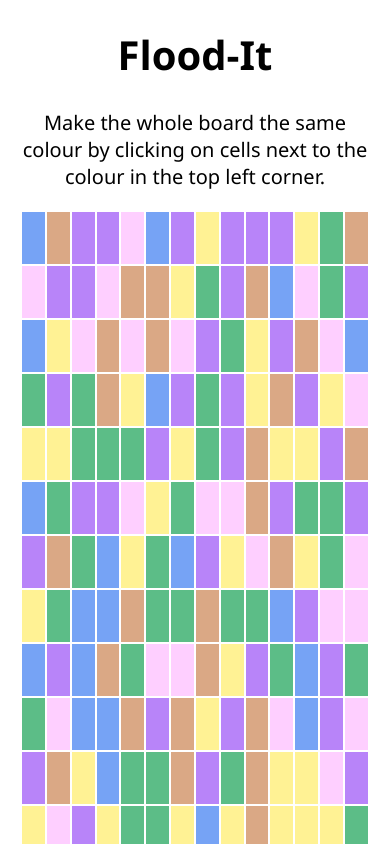
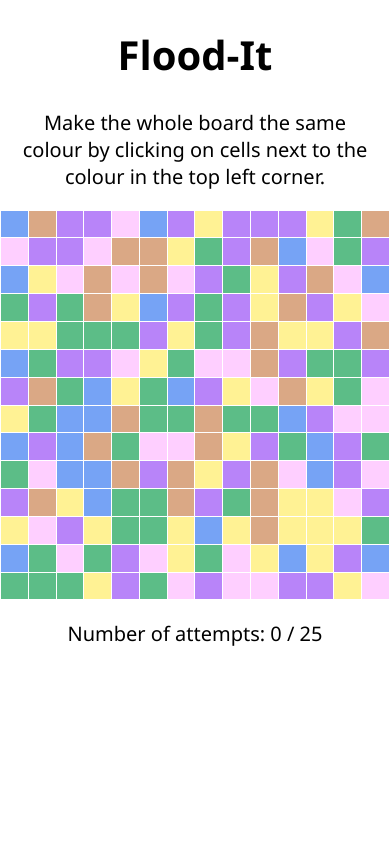
Before and after one commit to Velitheda/react-flood-it, a React (Create React App) app: page / in a window 390 px wide. Shown: the top 844 px of the page. Built offline with nearby package versions, Linux system fonts and the light colour scheme.

Commit message:
Added initial 'mobile-first' styling

```diff
--- a/src/components/Board.css
+++ b/src/components/Board.css
@@ -1,18 +1,26 @@
 .board {
   text-align: center;
-  margin: 20px;
   font-size: 20px;
   font-family: 'Segoe UI', Tahoma, Geneva, Verdana, sans-serif;
 }
 
-.board table {
-  /* border-spacing: 0; */
-  margin: 0 auto;
+.board .instructions {
+  margin: 20px;
 }
 
-.cell {
+.board table {
+  margin: 0 auto;
+  border-spacing: 1px;
+}
+
+.board td {
   width: 50px;
-  height: 50px;
+}
+
+.board td:after {
+  content: '';
+  display: block;
+  margin-top: 100%;
 }
 
 .colour1 {
--- a/src/components/Board.tsx
+++ b/src/components/Board.tsx
@@ -25,14 +25,12 @@ class Board extends React.Component<IBoardProps, IBoardState> {
     const { attempts, boardColours } = this.state
     return (
       <div className="board">
-        <div>
+        <div className="instructions">
           <h1>Flood-It</h1>
           <p>Make the whole board the same colour by clicking on cells next to the colour in the top left corner.</p>
         </div>
-
         <TableBody boardColours={boardColours} onAttempt={this.onAttempt}/>
-
-        <p>Number of attempts: {attempts} / 25</p>
+        <p className="instructions">Number of attempts: {attempts} / 25</p>
       </div>
     )
   }
@@ -44,7 +42,6 @@ class Board extends React.Component<IBoardProps, IBoardState> {
       this.setState({ boardColours: result[0] })
       this.setState({ attempts: this.state.attempts + 1 })
     }
-
   }
 }
 
```
